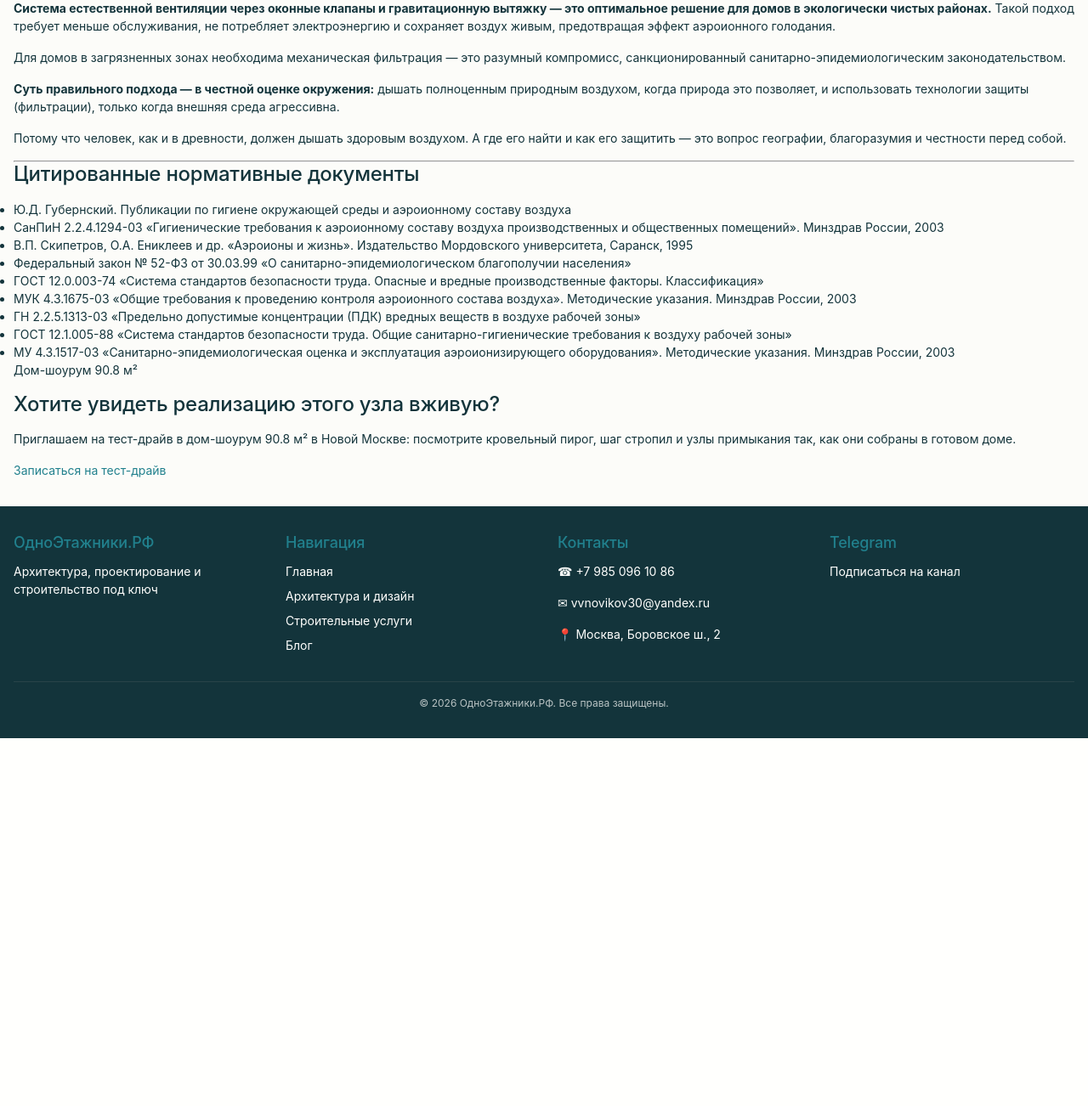
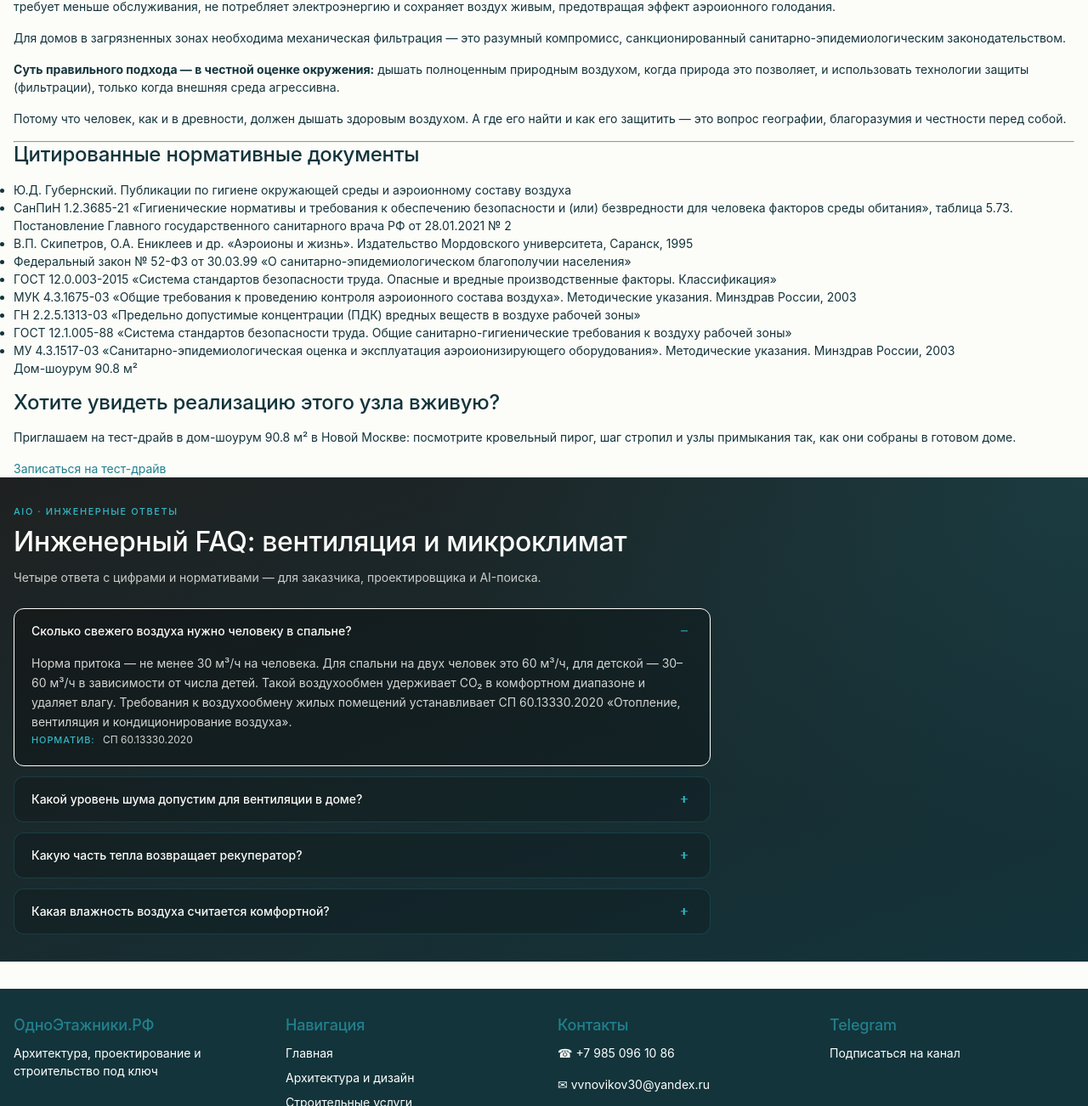
Before and after one commit to vvnovikov30/odnoetazh, a PHP site: page /blog/ventilyaciya.php in a window 1280 px wide. Shown: the part 5198-6500 px from the top of the page at 85% size. Before the commit the page ends 6067 px from the top, so only its background shows below. Run offline with PHP 8.4, Linux system fonts and the light colour scheme; some web fonts are replaced.

Commit message:
feat(blog): add local FAQ block with FAQPage JSON-LD
- 4+4 answers for plita-na-penoplaste and ventilyaciya in data/faq_registry.json

- includes/faq_block.php renders details/summary and valid FAQPage JSON-LD

- styles isolated under .faq-section; template includes block before footer

- ventilation article norms updated to SanPiN 1.2.3685-21 and GOST 12.0.003-2015

```diff
--- a/blog/plita-na-penoplaste.php
+++ b/blog/plita-na-penoplaste.php
@@ -166,6 +166,7 @@ require_once __DIR__ . '/../header.php';
                     <p>Приглашаем на тест-драйв в дом-шоурум 90.8 м² в Новой Москве: посмотрите кровельный пирог, шаг стропил и узлы примыкания так, как они собраны в готовом доме.</p>
                     <a class="article-cta__button" href="/#cta">Записаться на тест-драйв</a>
                 </aside>
+
             </div>
         </article>
 
@@ -185,4 +186,6 @@ require_once __DIR__ . '/../header.php';
             </figure>
         </div>
 
+<?php // FAQ (AIO): локальный реестр data/faq_registry.json + JSON-LD FAQPage. ?>
+<?php require_once __DIR__ . '/../includes/faq_block.php'; ?>
 <?php require_once __DIR__ . '/../footer.php'; ?>
--- a/blog/ventilyaciya.php
+++ b/blog/ventilyaciya.php
@@ -26,7 +26,7 @@ $contentHtml = <<<'BLOG_ARTICLE_HTML'
 <p>Свежий воздух — это атмосферный воздух, находящийся в состоянии <strong>естественной природной ионизации</strong>. Когда вы выходите на природу — в лес, на море, в горы — вы чувствуете вкусный, ароматный воздух. Это не только запахи растений, это ощущение вызвано электрически заряженными ионами (аэроионами кислорода), которые воздействуют на рецепторы нашего организма.</p>
 <p>Проведите простой эксперимент: окажитесь на природе с «вкусным» воздухом и закройтесь в автомобиле с включённой вентиляцией. Запах свежести исчезнет мгновенно — хотя запах «незамерзайки» вы услышите отчётливо. Почему? Потому что <strong>механическая обработка воздуха — прохождение его через воздуховоды, вентиляторы, фильтры — разрушает естественную ионизацию, превращая живой воздух в мёртвый</strong>.</p>
 <h2>Механическая вентиляция: когда воздух теряет свежесть</h2>
-<p>При прохождении воздуха через систему фильтров происходит не только его очистка от пыли. Согласно данным СанПиН 2.2.4.1294-03 «Гигиенические требования к аэроионному составу воздуха производственных и общественных помещений», процесс деионизации включает осаждение аэроионов на предметах (материалах), способных накапливать электрический заряд — оргтехнике, видеодисплейных терминалах, воздушных фильтрах, воздуховодах, системах кондиционирования воздуха.</p>
+<p>При прохождении воздуха через систему фильтров происходит не только его очистка от пыли. Деионизация включает осаждение аэроионов на предметах (материалах), способных накапливать электрический заряд — оргтехнике, видеодисплейных терминалах, воздушных фильтрах, воздуховодах, системах кондиционирования воздуха.</p>
 <p>Вентиляторы и длинные металлические воздуховоды заземляют заряд, разрушая ионную структуру воздуха. Это как с минеральной водой: лечебный эффект от воды, выпитой непосредственно из источника, значительно больше, чем от той же воды в бутылке. Вода меняет свой ионизационный потенциал — превращается из «живой» в «мёртвую». То же происходит и с воздухом.</p>
 <h2>Научные данные о вреде деионизированного воздуха: эксперименты А.Л. Чижевского</h2>
 <p>В книге В.П. Скипетрова «Аэроионы и жизнь» приведены результаты классических экспериментов А.Л. Чижевского на крысах, которые убедительно демонстрируют масштаб проблемы.</p>
@@ -41,23 +41,22 @@ $contentHtml = <<<'BLOG_ARTICLE_HTML'
 <p>Этот эксперимент доказал: <strong>млекопитающие не могут долго жить в деионизированном («мёртвом») воздухе, даже если он идеально чист химически</strong>.</p>
 <h2>Нормативная база: требования к ионизации в России</h2>
 <p>Согласно Федеральному закону № 52-ФЗ от 30.03.99 «О санитарно-эпидемиологическом благополучии населения», государство обязано обеспечивать безопасность факторов окружающей среды. Это включает качество воздуха не только по химическому составу, но и по физическим показателям.</p>
-<p>СанПиН 2.2.4.1294-03 устанавливает следующие нормы ионизации воздуха:</p>
+<p>СанПиН 1.2.3685-21 (таблица 5.73) устанавливает следующие нормы ионизации воздуха производственных и общественных помещений:</p>
 <div class="article-table-scroll">
 <table>
 <thead>
-<tr><th>Параметр</th><th>Минимально допустимые</th><th>Максимально допустимые</th></tr>
+<tr><th>Показатель</th><th>Положительные ионы</th><th>Отрицательные ионы</th><th>Коэффициент униполярности (У)</th></tr>
 </thead>
 <tbody>
-<tr><td>Концентрация положительных ионов</td><td>≥ 400 ион/см³</td><td>&lt; 50 000 ион/см³</td></tr>
-<tr><td>Концентрация отрицательных ионов</td><td>&gt; 600 ион/см³</td><td>≤ 50 000 ион/см³</td></tr>
-<tr><td>Коэффициент униполярности (У)</td><td>0,4</td><td>&lt; 1,0</td></tr>
+<tr><td>Минимально допустимая концентрация</td><td>400 ион/см³</td><td>600 ион/см³</td><td>от 0,4 до 1,0</td></tr>
+<tr><td>Максимально допустимая концентрация</td><td>50 000 ион/см³</td><td>50 000 ион/см³</td><td>—</td></tr>
 </tbody>
 </table>
 </div>
-<p><strong>Оптимальный уровень для полноценного благополучия — 1000–3000 ионов/см³</strong>, при котором человек ощущает воздух как полностью здоровый и свежий.</p>
+<p><strong>Комфортный ориентир для полноценного самочувствия — 1000–3000 ионов/см³</strong>, при котором человек ощущает воздух как свежий. Этот диапазон не является гигиеническим нормативом: таблица 5.73 задаёт только допустимые границы и униполярность.</p>
 <h3>Повышенная или пониженная ионизация — вредный фактор</h3>
-<p>Согласно ГОСТ 12.0.003-74 «Система стандартов безопасности труда. Опасные и вредные производственные факторы. Классификация», <strong>повышенная или пониженная ионизация воздуха классифицируется как вредный физический производственный фактор</strong>. Это означает, что воздействие деионизированного воздуха на организм человека законодательно признано вредным.</p>
-<p>Методические указания МУК 4.3.1675-03 «Общие требования к проведению контроля аэроионного состава воздуха» предписывают <strong>регулярный контроль ионизации в производственных и общественных помещениях не реже одного раза в год</strong>.</p>
+<p>Согласно ГОСТ 12.0.003-2015 «Система стандартов безопасности труда. Опасные и вредные производственные факторы. Классификация», <strong>пониженная или повышенная ионизация воздуха рабочей зоны отнесена к вредным физическим производственным факторам</strong>. Это классификация производственных факторов, а не гигиенический норматив для жилых помещений: она помогает понять природу явления, но не задаёт допустимую концентрацию ионов в спальне или гостиной.</p>
+<p>Порядок контроля аэроионного состава воздуха в производственных и общественных помещениях определяют методические указания МУК 4.3.1675-03 «Общие требования к проведению контроля аэроионного состава воздуха».</p>
 <h2>Проблема, о которой никто не говорит: техническое обслуживание вентиляционных систем</h2>
 <p>Есть ещё один аспект, который профессионалы в области вентиляции предпочитают не обсуждать: <strong>вопрос регулярного обслуживания и замены фильтров</strong>.</p>
 <p>Механическая система вентиляции с фильтрацией — это не «установи и забудь». Фильтры требуют <strong>регулярной замены</strong> (обычно каждые 3–6 месяцев, в зависимости от загрязнённости воздуха), воздуховоды — периодической <strong>чистки от накопившейся пыли</strong>, вентиляторы — техническое обслуживание. Рекуперационные блоки нужно промывать, чтобы избежать развития плесени и бактерий.</p>
@@ -124,10 +123,10 @@ $contentHtml = <<<'BLOG_ARTICLE_HTML'
 <h2>Цитированные нормативные документы</h2>
 <ul>
 <li>Ю.Д. Губернский. Публикации по гигиене окружающей среды и аэроионному составу воздуха</li>
-<li>СанПиН 2.2.4.1294-03 «Гигиенические требования к аэроионному составу воздуха производственных и общественных помещений». Минздрав России, 2003</li>
+<li>СанПиН 1.2.3685-21 «Гигиенические нормативы и требования к обеспечению безопасности и (или) безвредности для человека факторов среды обитания», таблица 5.73. Постановление Главного государственного санитарного врача РФ от 28.01.2021 № 2</li>
 <li>В.П. Скипетров, О.А. Ениклеев и др. «Аэроионы и жизнь». Издательство Мордовского университета, Саранск, 1995</li>
 <li>Федеральный закон № 52-ФЗ от 30.03.99 «О санитарно-эпидемиологическом благополучии населения»</li>
-<li>ГОСТ 12.0.003-74 «Система стандартов безопасности труда. Опасные и вредные производственные факторы. Классификация»</li>
+<li>ГОСТ 12.0.003-2015 «Система стандартов безопасности труда. Опасные и вредные производственные факторы. Классификация»</li>
 <li>МУК 4.3.1675-03 «Общие требования к проведению контроля аэроионного состава воздуха». Методические указания. Минздрав России, 2003</li>
 <li>ГН 2.2.5.1313-03 «Предельно допустимые концентрации (ПДК) вредных веществ в воздухе рабочей зоны»</li>
 <li>ГОСТ 12.1.005-88 «Система стандартов безопасности труда. Общие санитарно-гигиенические требования к воздуху рабочей зоны»</li>
@@ -231,6 +230,7 @@ require_once __DIR__ . '/../header.php';
                     <p>Приглашаем на тест-драйв в дом-шоурум 90.8 м² в Новой Москве: посмотрите кровельный пирог, шаг стропил и узлы примыкания так, как они собраны в готовом доме.</p>
                     <a class="article-cta__button" href="/#cta">Записаться на тест-драйв</a>
                 </aside>
+
             </div>
         </article>
 
@@ -250,4 +250,6 @@ require_once __DIR__ . '/../header.php';
             </figure>
         </div>
 
+<?php // FAQ (AIO): локальный реестр data/faq_registry.json + JSON-LD FAQPage. ?>
+<?php require_once __DIR__ . '/../includes/faq_block.php'; ?>
 <?php require_once __DIR__ . '/../footer.php'; ?>
--- /dev/null
+++ b/includes/faq_block.php
@@ -0,0 +1,163 @@
+<?php
+/**
+ * includes/faq_block.php — семантический FAQ статьи + JSON-LD FAQPage.
+ *
+ * Компонент подключается из templates/template-article.php перед footer.php.
+ * Данные читаются из data/faq_registry.json по слагу текущей статьи:
+ *   articles[slug] = { faq_title, faq_lead, items[{id, question, answer, norm}] }
+ *
+ * Разметка доступна без JavaScript: <details>/<summary>. JSON-LD печатается
+ * один раз на страницу и повторяет текст вопросов и ответов без расхождений.
+ */
+
+if (!function_exists('faq_block_esc')) {
+    /**
+     * Экранирование текста для HTML-контекста.
+     */
+    function faq_block_esc(string $value): string
+    {
+        return htmlspecialchars($value, ENT_QUOTES | ENT_SUBSTITUTE, 'UTF-8');
+    }
+}
+
+if (!function_exists('faq_block_slug')) {
+    /**
+     * Слаг текущей статьи: переменная SSG $slug либо имя PHP-файла.
+     */
+    function faq_block_slug(): string
+    {
+        $slug = $GLOBALS['slug'] ?? '';
+        if (is_string($slug) && $slug !== '') {
+            return $slug;
+        }
+
+        $script = $_SERVER['SCRIPT_NAME'] ?? ($_SERVER['PHP_SELF'] ?? '');
+        $base = basename(str_replace('\\', '/', (string) $script));
+        $slug = preg_replace('/\.php$/i', '', $base);
+
+        return is_string($slug) ? $slug : '';
+    }
+}
+
+$faqSlug = faq_block_slug();
+$faqRegistryPath = dirname(__DIR__) . '/data/faq_registry.json';
+
+if ($faqSlug === '' || !is_readable($faqRegistryPath)) {
+    return;
+}
+
+$faqRegistryRaw = file_get_contents($faqRegistryPath);
+if ($faqRegistryRaw === false) {
+    return;
+}
+
+$faqRegistry = json_decode($faqRegistryRaw, true);
+if (!is_array($faqRegistry) || !isset($faqRegistry['articles'][$faqSlug])) {
+    return;
+}
+
+$faqArticle = $faqRegistry['articles'][$faqSlug];
+$faqItems = [];
+$faqUsedIds = [];
+
+foreach (($faqArticle['items'] ?? []) as $faqItem) {
+    if (!is_array($faqItem)) {
+        continue;
+    }
+
+    $faqQuestion = trim((string) ($faqItem['question'] ?? ''));
+    $faqAnswer = trim((string) ($faqItem['answer'] ?? ''));
+    if ($faqQuestion === '' || $faqAnswer === '') {
+        continue;
+    }
+
+    $faqItemId = trim((string) ($faqItem['id'] ?? ''));
+    if ($faqItemId === '' || isset($faqUsedIds[$faqItemId])) {
+        $faqItemId = 'faq-item-' . (count($faqItems) + 1);
+    }
+    $faqUsedIds[$faqItemId] = true;
+
+    $faqItems[] = [
+        'id' => $faqItemId,
+        'question' => $faqQuestion,
+        'answer' => $faqAnswer,
+        'norm' => trim((string) ($faqItem['norm'] ?? '')),
+    ];
+}
+
+if ($faqItems === []) {
+    return;
+}
+
+$faqSite = rtrim((string) ($faqRegistry['site'] ?? 'https://xn--80ahhialrcec8b1i.xn--p1ai'), '/');
+$faqPageUrl = $faqSite . '/blog/' . rawurlencode($faqSlug) . '.php';
+$faqUrl = $faqPageUrl . '#faq';
+$faqTitle = trim((string) ($faqArticle['faq_title'] ?? 'Инженерный FAQ'));
+$faqLead = trim((string) ($faqArticle['faq_lead'] ?? ''));
+?>
+<section class="faq-section" id="faq" aria-labelledby="faq-title">
+    <div class="container">
+        <p class="faq-section__eyebrow">AIO · инженерные ответы</p>
+        <h2 class="faq-section__title" id="faq-title"><?php echo faq_block_esc($faqTitle); ?></h2>
+        <?php if ($faqLead !== ''): ?>
+            <p class="faq-section__lead"><?php echo faq_block_esc($faqLead); ?></p>
+        <?php endif; ?>
+
+        <div class="faq-section__list">
+            <?php foreach ($faqItems as $index => $faqItem): ?>
+                <?php $faqItemId = $faqItem['id'] !== '' ? $faqItem['id'] : 'faq-item-' . ($index + 1); ?>
+                <details class="faq-item" id="<?php echo faq_block_esc($faqItemId); ?>"<?php echo $index === 0 ? ' open' : ''; ?>>
+                    <summary class="faq-question">
+                        <span class="faq-question__text"><?php echo faq_block_esc($faqItem['question']); ?></span>
+                        <span class="faq-question__marker" aria-hidden="true"></span>
+                    </summary>
+                    <div class="faq-answer">
+                        <p><?php echo faq_block_esc($faqItem['answer']); ?></p>
+                        <?php if ($faqItem['norm'] !== ''): ?>
+                            <p class="faq-answer__norm">
+                                <span>Норматив:</span>
+                                <?php echo faq_block_esc($faqItem['norm']); ?>
+                            </p>
+                        <?php endif; ?>
+                    </div>
+                </details>
+            <?php endforeach; ?>
+        </div>
+    </div>
+</section>
+
+<?php
+$faqSchema = [
+    '@context' => 'https://schema.org',
+    '@type' => 'FAQPage',
+    '@id' => $faqUrl,
+    'url' => $faqUrl,
+    'inLanguage' => 'ru-RU',
+    'mainEntity' => [],
+];
+
+foreach ($faqItems as $faqItem) {
+    $faqItemId = $faqItem['id'] !== '' ? $faqItem['id'] : 'faq-item';
+    $faqSchema['mainEntity'][] = [
+        '@type' => 'Question',
+        '@id' => $faqPageUrl . '#' . $faqItemId,
+        'name' => $faqItem['question'],
+        'acceptedAnswer' => [
+            '@type' => 'Answer',
+            'text' => $faqItem['answer'],
+        ],
+    ];
+}
+?>
+<script type="application/ld+json">
+<?php echo json_encode(
+    $faqSchema,
+    JSON_UNESCAPED_UNICODE
+    | JSON_UNESCAPED_SLASHES
+    | JSON_HEX_TAG
+    | JSON_HEX_AMP
+    | JSON_HEX_APOS
+    | JSON_HEX_QUOT
+    | JSON_PRETTY_PRINT
+); ?>
+</script>
--- a/style.css
+++ b/style.css
@@ -3328,3 +3328,162 @@ a:hover {
         transition: none;
     }
 }
+
+/* ===== FAQ СТАТЬИ (AIO) ===== */
+/* Разметка: includes/faq_block.php, данные: data/faq_registry.json.
+   Все правила ограничены .faq-section: в style.css уже есть старый .faq-item
+   для другого блока, и переопределять его глобально нельзя. */
+
+.faq-section {
+    position: relative;
+    padding: var(--space-32) 0;
+    overflow: hidden;
+    background:
+        radial-gradient(110% 140% at 100% 0%, rgba(var(--color-teal-500-rgb), 0.2) 0%, rgba(var(--color-teal-500-rgb), 0) 55%),
+        linear-gradient(160deg, var(--color-charcoal-700) 0%, var(--color-slate-900) 100%);
+    color: var(--color-cream-50);
+    scroll-margin-top: 80px;
+}
+
+.faq-section__eyebrow {
+    margin: 0 0 var(--space-8);
+    color: var(--color-teal-300);
+    font-size: var(--font-size-xs);
+    font-weight: var(--font-weight-semibold);
+    letter-spacing: 0.14em;
+    text-transform: uppercase;
+}
+
+.faq-section__title {
+    margin: 0;
+    color: var(--color-cream-50);
+    font-size: clamp(1.5rem, 3vw, 2rem);
+    line-height: 1.2;
+}
+
+.faq-section__lead {
+    max-width: 720px;
+    margin: var(--space-12) 0 0;
+    color: rgba(252, 252, 249, 0.78);
+    line-height: 1.6;
+}
+
+.faq-section__list {
+    display: grid;
+    gap: var(--space-12);
+    max-width: 820px;
+    margin-top: var(--space-24);
+}
+
+.faq-section .faq-item {
+    padding: 0;
+    overflow: hidden;
+    border: 1px solid rgba(var(--color-teal-500-rgb), 0.3);
+    border-radius: var(--radius-lg);
+    background: rgba(0, 0, 0, 0.18);
+    cursor: default;
+    box-shadow: none;
+}
+
+.faq-section .faq-item:hover {
+    box-shadow: 0 16px 40px -32px rgba(var(--color-slate-900-rgb), 0.8);
+}
+
+.faq-section .faq-item[open] {
+    border-color: rgba(var(--color-teal-300-rgb), 0.45);
+    background: rgba(0, 0, 0, 0.26);
+}
+
+.faq-section .faq-question {
+    display: flex;
+    align-items: center;
+    justify-content: space-between;
+    gap: var(--space-16);
+    padding: var(--space-16) var(--space-20);
+    color: var(--color-cream-50);
+    font-weight: var(--font-weight-semibold);
+    line-height: 1.4;
+    list-style: none;
+    cursor: pointer;
+}
+
+.faq-section .faq-question::-webkit-details-marker {
+    display: none;
+}
+
+.faq-section .faq-question__marker {
+    position: relative;
+    flex: 0 0 20px;
+    width: 20px;
+    height: 20px;
+    border: 1px solid rgba(var(--color-teal-300-rgb), 0.6);
+    border-radius: 50%;
+}
+
+.faq-section .faq-question__marker::before,
+.faq-section .faq-question__marker::after {
+    content: "";
+    position: absolute;
+    top: 50%;
+    left: 50%;
+    width: 8px;
+    height: 1.5px;
+    background: var(--color-teal-300);
+    transform: translate(-50%, -50%);
+    transition: transform var(--duration-fast) var(--ease-standard), opacity var(--duration-fast) var(--ease-standard);
+}
+
+.faq-section .faq-question__marker::after {
+    transform: translate(-50%, -50%) rotate(90deg);
+}
+
+.faq-section .faq-item[open] .faq-question__marker::after {
+    opacity: 0;
+    transform: translate(-50%, -50%) rotate(0deg);
+}
+
+.faq-section .faq-answer {
+    padding: 0 var(--space-20) var(--space-20);
+}
+
+.faq-section .faq-answer p {
+    margin: 0;
+    color: rgba(252, 252, 249, 0.82);
+    line-height: 1.65;
+}
+
+.faq-section .faq-answer__norm {
+    margin-top: var(--space-12);
+    color: rgba(252, 252, 249, 0.65);
+    font-size: var(--font-size-sm);
+}
+
+.faq-section .faq-answer__norm span {
+    margin-right: var(--space-6);
+    color: var(--color-teal-300);
+    font-size: var(--font-size-xs);
+    font-weight: var(--font-weight-semibold);
+    letter-spacing: 0.08em;
+    text-transform: uppercase;
+}
+
+@media (max-width: 767px) {
+    .faq-section {
+        padding: var(--space-24) 0;
+    }
+
+    .faq-section .faq-question {
+        padding: var(--space-12) var(--space-16);
+    }
+
+    .faq-section .faq-answer {
+        padding: 0 var(--space-16) var(--space-16);
+    }
+}
+
+@media (prefers-reduced-motion: reduce) {
+    .faq-section .faq-question__marker::before,
+    .faq-section .faq-question__marker::after {
+        transition: none;
+    }
+}
--- a/templates/template-article.php
+++ b/templates/template-article.php
@@ -94,6 +94,7 @@ require_once __DIR__ . '/../header.php';
                     <p>Приглашаем на тест-драйв в дом-шоурум 90.8 м² в Новой Москве: посмотрите кровельный пирог, шаг стропил и узлы примыкания так, как они собраны в готовом доме.</p>
                     <a class="article-cta__button" href="/#cta">Записаться на тест-драйв</a>
                 </aside>
+
             </div>
         </article>
 
@@ -113,4 +114,6 @@ require_once __DIR__ . '/../header.php';
             </figure>
         </div>
 
+<?php // FAQ (AIO): локальный реестр data/faq_registry.json + JSON-LD FAQPage. ?>
+<?php require_once __DIR__ . '/../includes/faq_block.php'; ?>
 <?php require_once __DIR__ . '/../footer.php'; ?>
```
Also changed, not shown: content/articles/ventilyaciya.md (+11 -12 lines), data/faq_registry.json (added, +67 -0 lines), README.md.
